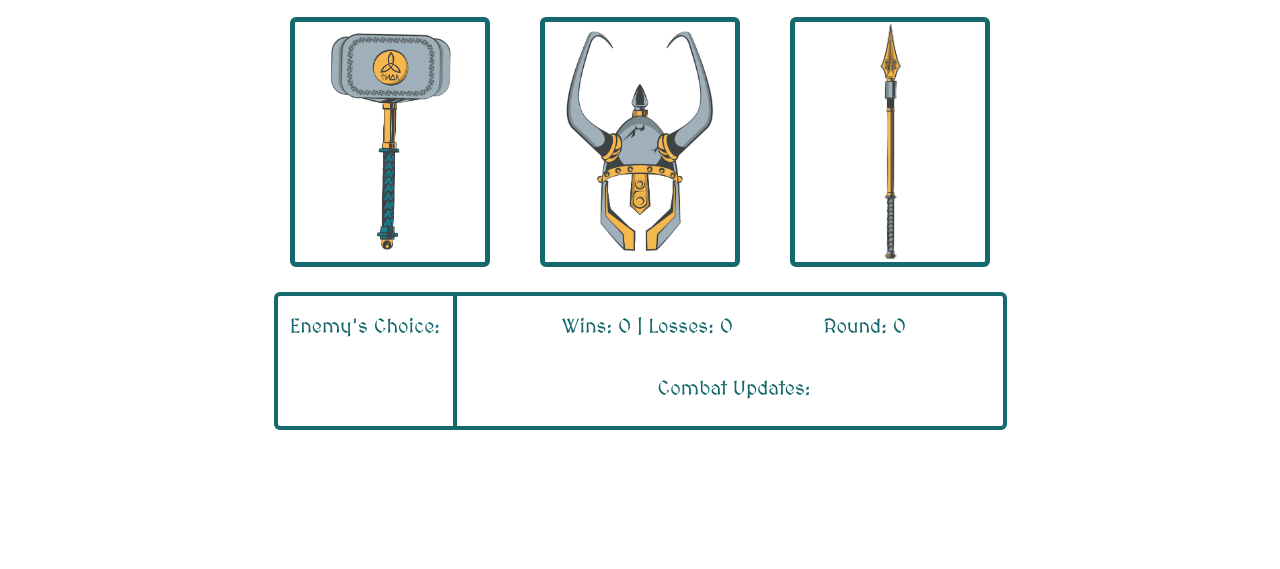
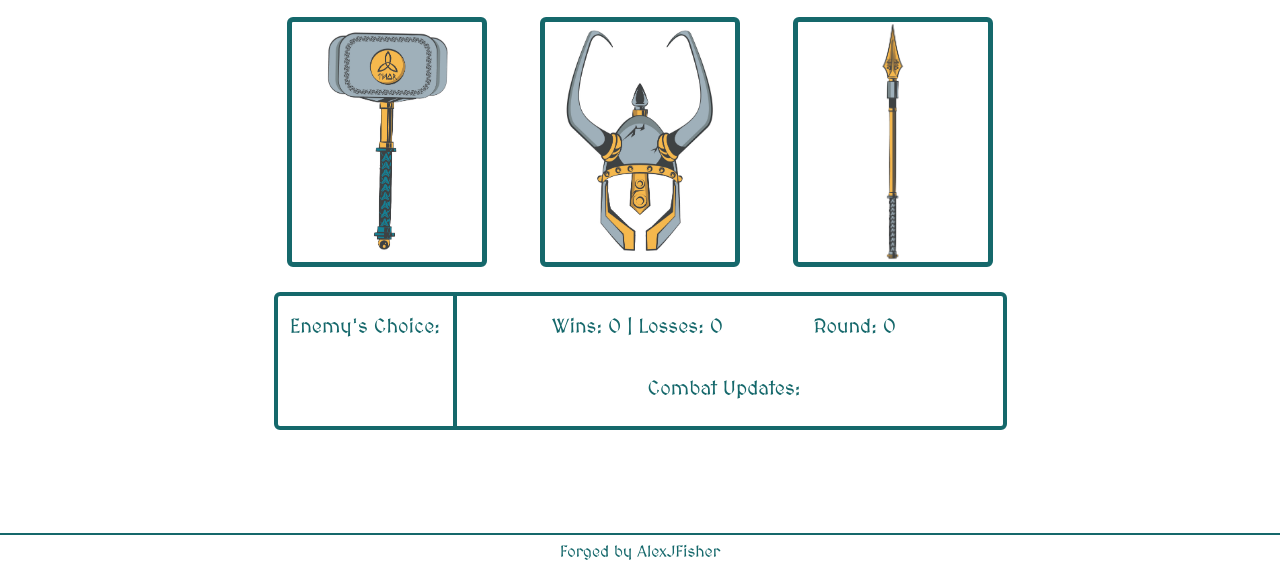
Before and after one commit to AlexJFisher94/rock-paper-scissors, a plain HTML site: page index.html in a window 1280 px wide. Shown: the part 231-800 px from the top of the page. Drawn offline with Linux system fonts and the light colour scheme.

Commit message:
Cleaned up and simplified some code

```diff
--- a/index.html
+++ b/index.html
@@ -14,7 +14,6 @@
         <header>Hammer | Armor | Spear</header>
         <h2>Hammer beats Armor. Armor beats Spear. Spear beats Hammer.</h2>
         <h2 id="choose">Choose a battle item.</h2>
-        <h1></h1>
         <div id="weapon-container">
                 <button class="weapons hammer focus"><img src="images/hammer.jpg" alt="sword image"></button>
                 <button class="weapons armor focus"><img src="images/armor.jpg" alt="armor image"></button>
@@ -34,5 +33,6 @@
             </div>
         </div>
         <button class="play-again" hidden>Play again?</button>
+        <footer>Forged by AlexJFisher</footer>
     </body>
 </html>
--- a/rock-paper-scissors.js
+++ b/rock-paper-scissors.js
@@ -1,5 +1,4 @@
 'use strict';
-
 
 let rounds = document.querySelector('#round');
 let winsLosses = document.querySelector('#wins-losses');
--- a/style.css
+++ b/style.css
@@ -37,8 +37,8 @@ h2 {
     background-color: white;
     width: 60%;
     height: 200px;
-    max-width: 750px;
-    margin-top: 0;
+    max-width: 795px;
+    margin-top: 40px;
 }
 
 .container {
@@ -77,12 +77,6 @@ button {
     cursor: pointer;
 }
 
-h1 {
-    color: rgb(21, 104, 107);
-    font-family: 'MedievalSharp', cursive;
-    font-size: 30px;
-}
-
 #score-container {
     display: flex;
     flex: 1;
@@ -110,6 +104,7 @@ h1 {
     font-family: 'MedievalSharp', cursive;
     padding-left: 15px;
     font-size: 20px;
+    margin-left: -10px;
 }
 
 #enemy-choice {
@@ -144,3 +139,15 @@ h1 {
     transform: scale(1.1);
     background-color: aliceblue;
 }
+
+footer {
+    color: rgb(21, 104, 107);
+    font-family: 'MedievalSharp', cursive;
+    text-align: center;
+    border-top: 2px rgb(21, 104, 107) solid;
+    padding: 8px;
+    width: 100%;
+    position: fixed;
+    bottom: 0;
+    background-color: white;
+}
```
